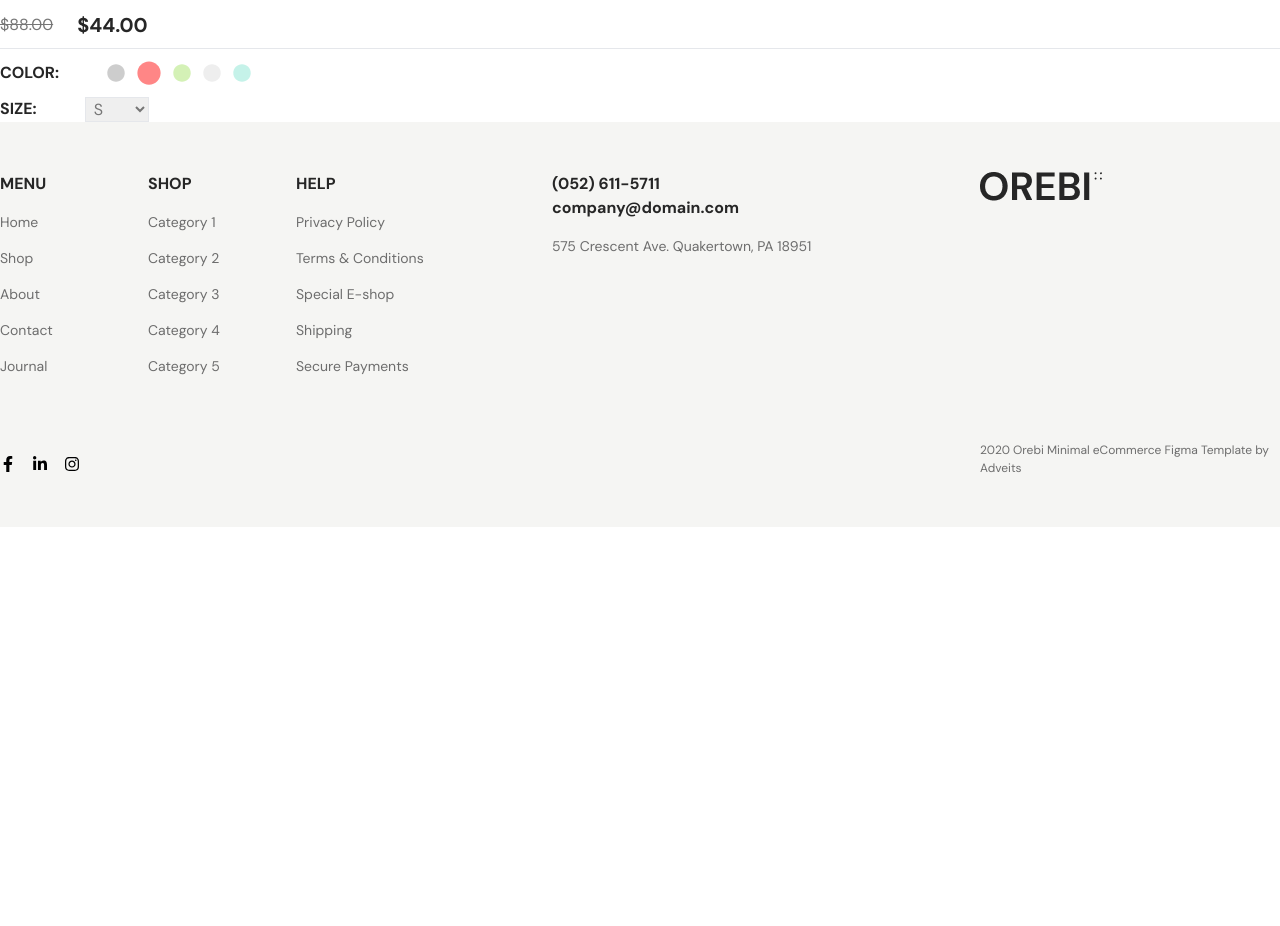
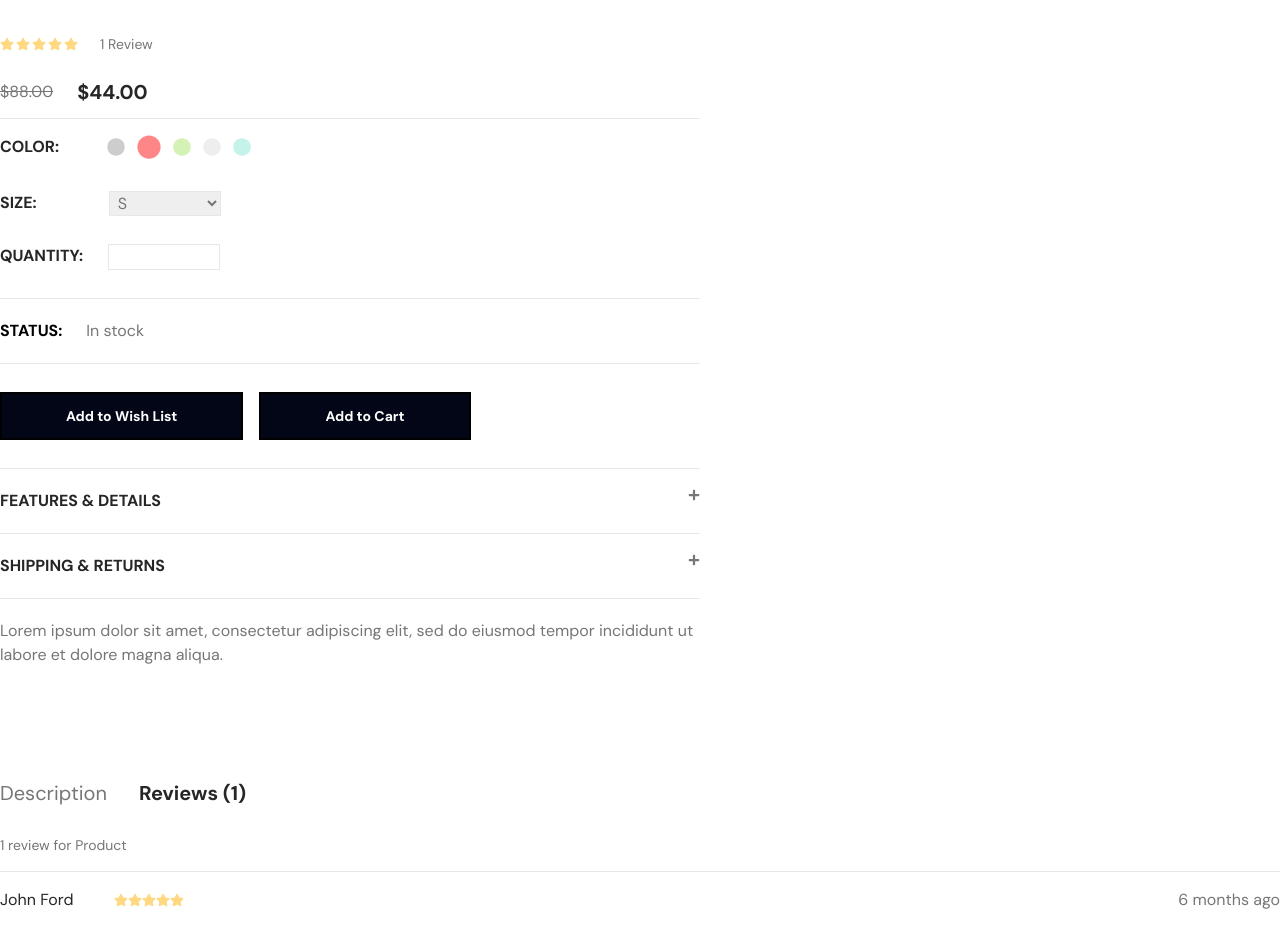
Before and after one commit to Mamunur-rahman-khan/Orebi, a React (Vite) app: page /product_inside in a window 1280 px wide. Shown: the part 1871-2797 px from the top of the page. Before the commit the page ends 2398 px from the top, so only its background shows below. Built offline with nearby package versions, Linux system fonts and the light colour scheme.

Commit message:
product page updated

```diff
--- a/src/components/Button.jsx
+++ b/src/components/Button.jsx
@@ -2,7 +2,7 @@ import React from 'react'
 
 const Button = ({ btnName, className }) => {
     return (
-        <button className={`font-dm font-bold text-sm bg-slate-950 text-white px-24 py-6 ${className}`}>{btnName}</button>
+        <button className={`font-dm font-bold text-sm border-2 border-black bg-slate-950 text-white hover:bg-white hover:text-black px-16 py-3 ${className}`}>{btnName}</button>
     )
 }
 
--- a/src/components/Text.jsx
+++ b/src/components/Text.jsx
@@ -6,7 +6,7 @@ const Text = ({ SHeading, ShopHeading, BreadText, SProdCatHeading, ProdCatText,
         <>
             <Heading as={'h3'} text={SHeading} className={'font-dm font-bold text-menuTextHov text-[39px]'} />
             <Heading as={'h2'} text={ShopHeading} className={'font-dm font-bold text-menuTextHov text-[49px]'} />
-            <Heading as={'h5'} text={SProdCatHeading} className={'font-dm font-bold text-menuTextHov text-[20px]'} />
+            <Heading as={'h5'} text={SProdCatHeading} className={'font-dm font-bold text-menuTextHov text-xl'} />
             <Heading as={'p'} text={BreadText} className={'font-dm text-menuText text-xs'} />
             <Heading as={'p'} text={ProdCatText} className={'font-dm text-menuText text-base'} />
             <Heading as={'p'} text={ShopPHeader} className={'font-dm text-menuText text-base'} />
--- a/src/pages/About.jsx
+++ b/src/pages/About.jsx
@@ -34,10 +34,10 @@ const About = () => {
                     {/* About page image part start */}
                     <div className='mt-32'>
                         <Flex className={'gap-x-8'}>
-                            <Link to={'/about'}>
+                            <Link to={'/product_inside'}>
                                 <Image imgSrc={Prod1} imgAlt={'About Image1'} className={'w-[700px] h-[696px]'} />
                             </Link>
-                            <Link to={'/about'}>
+                            <Link to={'/product_inside'}>
                                 <Image imgSrc={Prod2} imgAlt={'About Image2'} className={'w-[700px] h-[696px]'} />
                             </Link>
                         </Flex>
--- a/src/pages/Product_inside.jsx
+++ b/src/pages/Product_inside.jsx
@@ -4,6 +4,8 @@ import Flex from '../components/Flex'
 import Text from '../components/Text'
 import Image from '../components/Image'
 import { Link } from 'react-router-dom'
+import Button from '../components/Button'
+import FormText from '../components/FormText'
 
 // Images
 import Prod1 from '../assets/prodInsideImg1.png'
@@ -12,8 +14,7 @@ import Prod3 from '../assets/prodInsideImg3.png'
 import Prod4 from '../assets/prodInsideImg4.png'
 
 // Icons
-import { FaStar } from "react-icons/fa";
-import { FaCircle } from "react-icons/fa";
+import { FaStar, FaPlus, FaCircle } from "react-icons/fa";
 
 
 const Product_inside = () => {
@@ -58,11 +59,11 @@ const Product_inside = () => {
 
                 {/* Product page details text part start */}
                 <section>
-                    <div className="">
+                    <div className={'py-2 mt-10'}>
                         <Text SHeading={'Product'} />
                     </div>
-                    <div className={'border-b'}>
-                        <Flex className={'gap-x-[2px] items-center py-2'}>
+                    <div className={'border-b w-[700px]'}>
+                        <Flex className={'gap-x-[2px] items-center py-3'}>
                             <FaStar className={'text-[#FFD881] text-sm'} />
                             <FaStar className={'text-[#FFD881] text-sm'} />
                             <FaStar className={'text-[#FFD881] text-sm'} />
@@ -70,13 +71,13 @@ const Product_inside = () => {
                             <FaStar className={'text-[#FFD881] text-sm'} />
                             <p className={'font-dm text-sm text-menuText ml-5'}>1 Review</p>
                         </Flex>
-                        <Flex className={'items-center py-2'}>
+                        <Flex className={'items-center py-3'}>
                             <p className={'font-dm text-base text-menuText mr-6'}><s>$88.00</s></p>
                             <Text SProdCatHeading={'$44.00'} />
                         </Flex>
                     </div>
-                    <div className="">
-                        <Flex className={'items-center py-3'}>
+                    <div className={'py-4'}>
+                        <Flex className={'items-center'}>
                             <p className={'font-dm font-bold text-base text-menuTextHov mr-12'}>COLOR:</p>
                             <FaCircle className='text-[#9797977a] text-lg mr-3' />
                             <FaCircle className='text-[#FF8686] text-2xl mr-3' />
@@ -85,13 +86,86 @@ const Product_inside = () => {
                             <FaCircle className='text-[#15cba43f] text-lg' />
                         </Flex>
                     </div>
-                    <div className="">
-                        <Flex>
-                            <p className={'font-dm font-bold text-base text-menuTextHov mr-12'}>SIZE:</p>
-                            <select name="product" id="product" className={'font-dm border text-base text-menuText w-16 px-1'}>
-                                <option value="featured">S</option>
+                    <div className={'border-b w-[700px]'}>
+                        <Flex className={'py-4'}>
+                            <label className={'font-dm font-bold text-base text-menuTextHov mr-[72px]'}>SIZE:</label>
+                            <select name="product" id="product" className={'font-dm border text-base text-menuText w-28 px-1'}>
+                                <option value="small">S</option>
+                                <option value="medium">M</option>
+                                <option value="large">L</option>
+                                <option value="extra large">XL</option>
                             </select>
                         </Flex>
+                        <Flex className={'mt-3 mb-7'}>
+                            <label for='quantity' className={'font-dm font-bold text-base text-menuTextHov mr-[25px]'}>QUANTITY:</label>
+                            <input type='number' id='quantity' name='quantity' min='1' max='1000' className={'border w-28'} />
+                        </Flex>
+                    </div>
+                    <div className={'border-b w-[700px] py-5'}>
+                        <Flex className={'gap-x-6'}>
+                            <p className={'font-dm font-bold text-base'}>STATUS:</p>
+                            <p className={'font-dm text-base text-menuText'}>In stock</p>
+                        </Flex>
+                    </div>
+                    <div className={'py-5 border-b w-[700px]'}>
+                        <Flex className={'gap-x-4 py-2'}>
+                            <Button btnName={'Add to Wish List'} />
+                            <Button btnName={'Add to Cart'} />
+                        </Flex>
+                    </div>
+                    <div className={'py-5 border-b w-[700px]'}>
+                        <Flex>
+                            <p className={'font-dm font-bold text-base text-menuTextHov'}>FEATURES & DETAILS</p>
+                            <FaPlus className={'ml-auto text-menuText text-xs'} />
+                        </Flex>
+                    </div>
+                    <div className={'py-5 border-b w-[700px]'}>
+                        <Flex>
+                            <p className={'font-dm font-bold text-base text-menuTextHov'}>SHIPPING & RETURNS</p>
+                            <FaPlus className={'ml-auto text-menuText text-xs'} />
+                        </Flex>
+                    </div>
+                    <div className={'w-[700px] py-5'}>
+                        <Text ShopPHeader={'Lorem ipsum dolor sit amet, consectetur adipiscing elit, sed do eiusmod tempor incididunt ut labore et dolore magna aliqua.'} />
+                    </div>
+                    <div className={'mt-20 border-b'}>
+                        <Flex className={'gap-x-8 py-3'}>
+                            <p className={'font-dm text-xl text-menuText'}>Description</p>
+                            <p className={'font-dm font-bold text-xl text-menuTextHov'}>Reviews (1)</p>
+                        </Flex>
+                        <p className={'font-dm text-sm text-menuText py-4'}>1 review for Product</p>
+                    </div>
+                    <div className={'border-b'}>
+                        <Flex className={'items-center py-4'}>
+                            <p className={'font-dm text-base text-menuTextHov mr-10'}>John Ford</p>
+                            <FaStar className={'text-[#FFD881] text-sm'} />
+                            <FaStar className={'text-[#FFD881] text-sm'} />
+                            <FaStar className={'text-[#FFD881] text-sm'} />
+                            <FaStar className={'text-[#FFD881] text-sm'} />
+                            <FaStar className={'text-[#FFD881] text-sm'} />
+                            <p className={'font-dm text-base text-menuText ml-auto'}>6 months ago</p>
+                        </Flex>
+                        <p className={'py-2 font-dm text-base leading-[30px] text-menuText'}>Lorem Ipsum is simply dummy text of the printing and typesetting industry. Lorem Ipsum has been the industry's standard dummy text ever since the 1500s, when an unknown printer took a galley of type and scrambled it to make a type specimen book. It has survived not only five centuries, but also the leap into electronic typesetting, remaining essentially unchanged.
+                        </p>
+                    </div>
+                    <div className={'py-10 mb-36'}>
+                        <div className={'py-8'}>
+                            <Text SProdCatHeading={'Add a Review'} />
+                        </div>
+                        <div>
+                            <FormText FormHead={'Name'} />
+                            <input type="text" placeholder='Your name here' className='border-b-2 border-b-[#F0F0F0] font-dm text-sm py-3 w-[550px]' />
+                        </div>
+                        <div className='mt-6'>
+                            <FormText FormHead={'Email'} />
+                            <input type="text" placeholder='Your email here' className='border-b-2 border-b-[#F0F0F0] font-dm text-sm py-3 w-[550px]' />
+                        </div>
+                        <div className='mt-6 mb-7'>
+                            <FormText FormHead={'Message'} />
+                            {/* <input type="text" placeholder='Your email here' className='border-b-2 font-dm text-sm py-3 w-[550px]' /> */}
+                            <textarea name="message" placeholder='Your message here' className='border-b-2 border-b-[#F0F0F0] font-dm text-sm pt-3 pb-20 w-[550px] resize-none' />
+                        </div>
+                        <Button btnName={'Post'} />
                     </div>
                 </section>
                 {/* Product page details text part end */}
--- a/src/parts/Header.jsx
+++ b/src/parts/Header.jsx
@@ -34,7 +34,7 @@ const Header = () => {
                                         <Menu menuName={'Contacts'} />
                                     </NavLink>
                                     <NavLink>
-                                        <Menu menuName={'Journal'} />
+                                        <Menu menuName={'Sign In'} />
                                     </NavLink>
                                 </Flex>
                             </div>
```
Also changed, not shown: src/components/Product.jsx (+6 -1 lines), src/pages/Home.jsx (+26 -1 lines), src/parts/Footer.jsx (+19 -6 lines).
